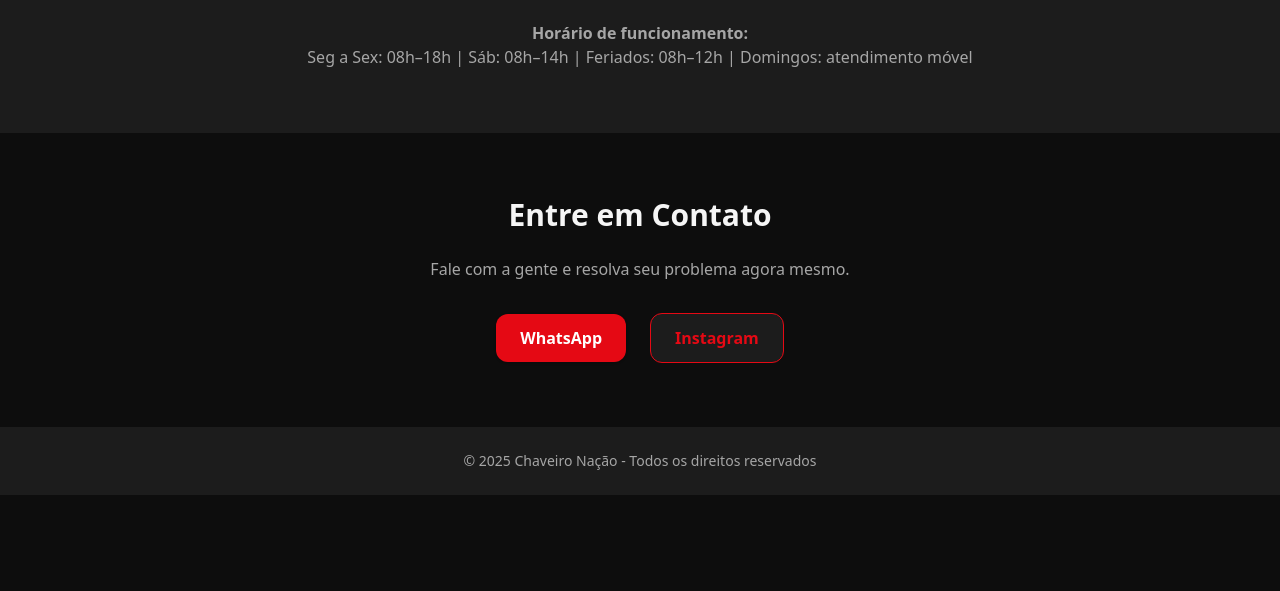
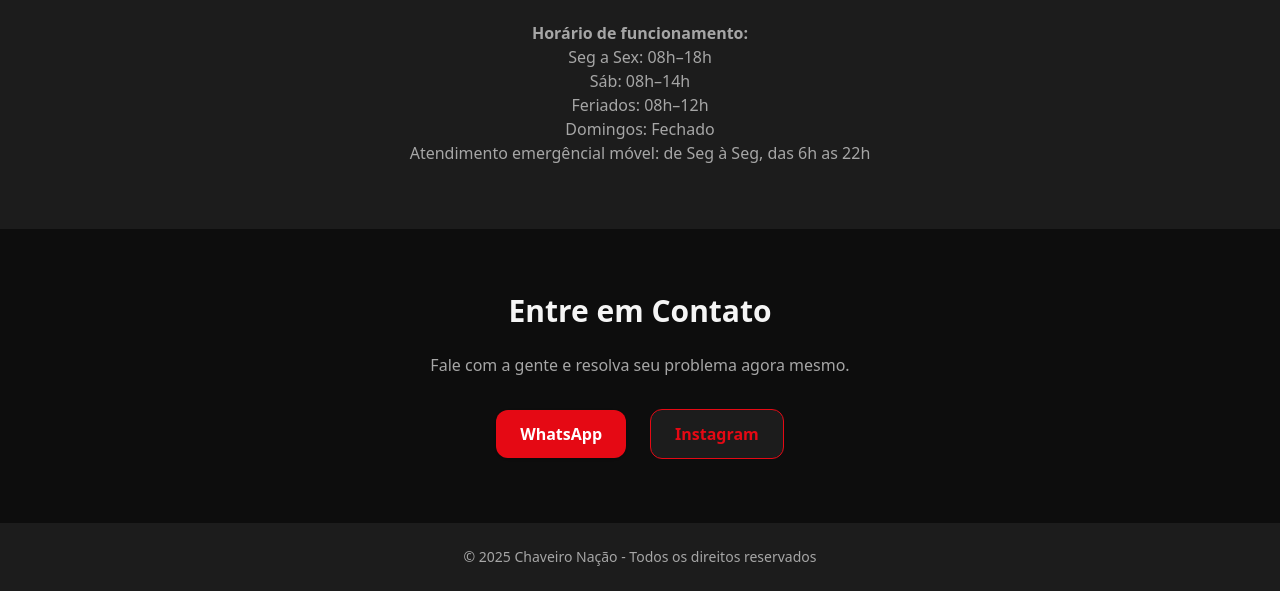
Before and after one commit to jorgincode/chaveiro-landing, a website: page index.html in a window 1280 px wide. Shown: the part 2805-3396 px from the top of the page. Before the commit the page ends 3300 px from the top, so only its background shows below. Drawn offline with nearby package versions, Linux system fonts and the light colour scheme.

Commit message:
Corrigido horários em index.html

```diff
--- a/index.html
+++ b/index.html
@@ -193,7 +193,11 @@
       </iframe>
       <p class="mt-6 text-[#A6A6A6]">
         <strong>Horário de funcionamento:</strong><br>
-        Seg a Sex: 08h–18h | Sáb: 08h–14h | Feriados: 08h–12h | Domingos: atendimento móvel
+        Seg a Sex: 08h–18h
+        <br>Sáb: 08h–14h
+        <br>Feriados: 08h–12h
+        <br>Domingos: Fechado
+        <br>Atendimento emergêncial móvel: de Seg à Seg, das 6h as 22h
       </p>
     </div>
   </section>
```
